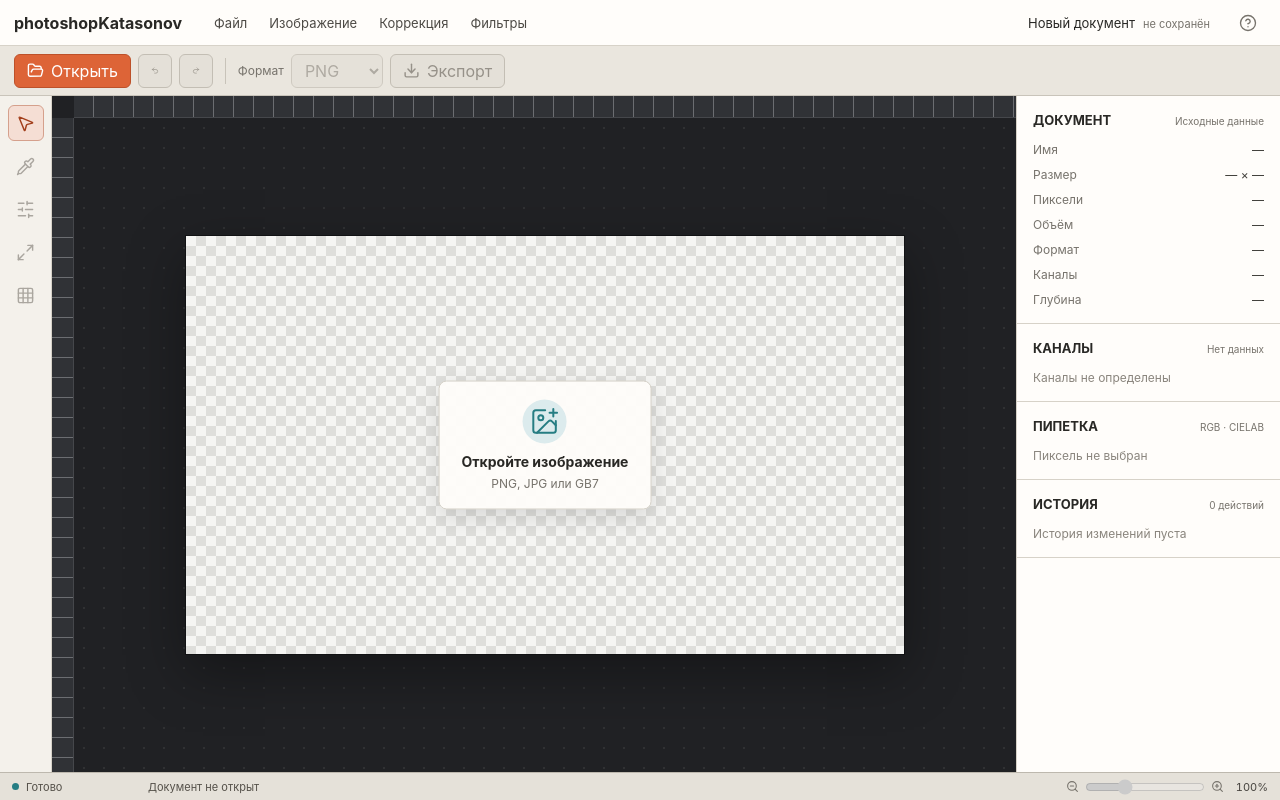
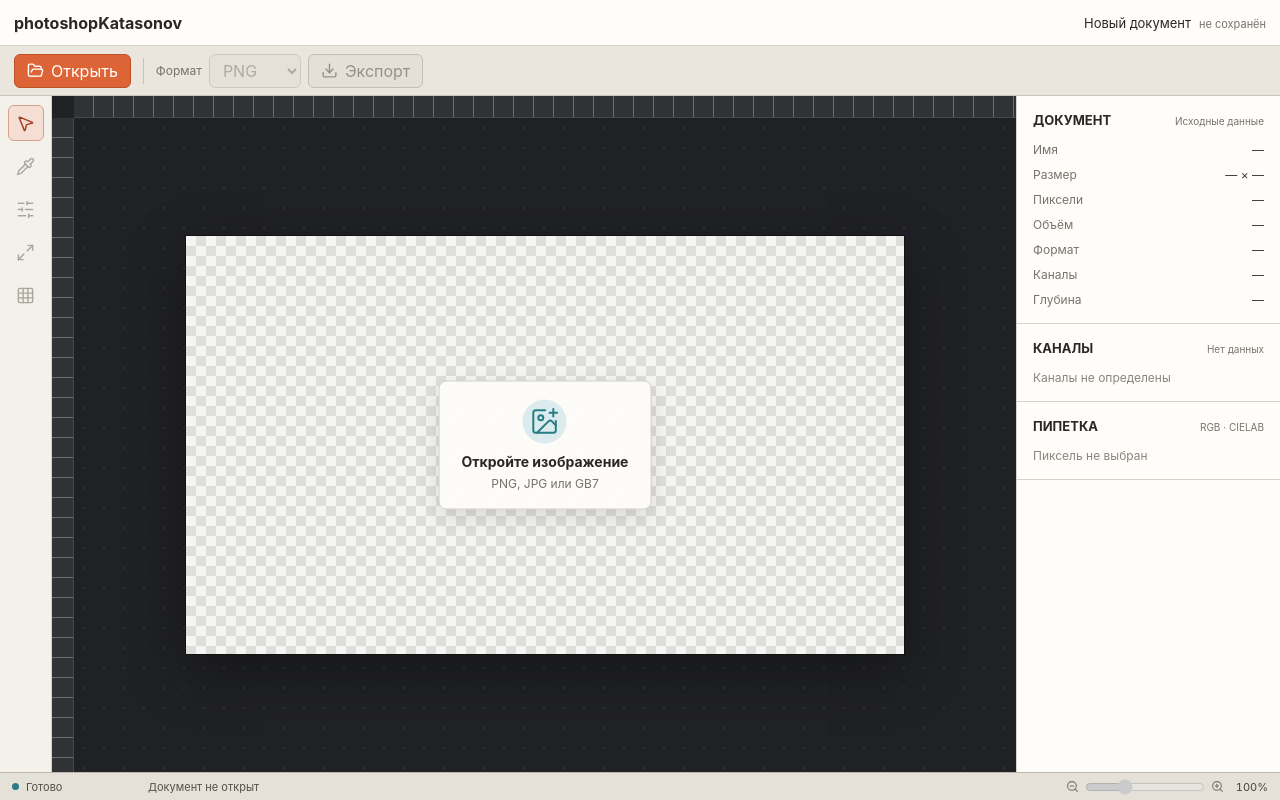
Before and after one commit to NiksonGet/photoshopKatasonov, a React (Vite) app: page / in a window 1280 px wide. Built offline with nearby package versions, Linux system fonts and the light colour scheme.

Commit message:
garbage delete

```diff
--- a/src/App.css
+++ b/src/App.css
@@ -24,8 +24,8 @@
   min-width: 0;
   padding: 0 14px;
   display: grid;
-  grid-template-columns: auto minmax(260px, 1fr) auto 34px;
-  gap: 22px;
+  grid-template-columns: minmax(0, 1fr) auto;
+  gap: 16px;
   align-items: center;
   border-bottom: 1px solid var(--line);
   background: var(--paper-strong);
@@ -39,37 +39,6 @@
 .brand-name {
   font-size: 16px;
   font-weight: 700;
-}
-
-.menu-list {
-  min-width: 0;
-  display: flex;
-  gap: 2px;
-  align-items: center;
-  scrollbar-width: none;
-}
-
-.menu-list::-webkit-scrollbar {
-  display: none;
-}
-
-.menu-list button {
-  height: 30px;
-  padding: 0 10px;
-  border: 0;
-  border-radius: 5px;
-  color: #4d4a45;
-  background: transparent;
-  font-size: 13px;
-}
-
-.menu-list button:not(:disabled):hover {
-  color: #161513;
-  background: #ebe7df;
-}
-
-.menu-list button:disabled {
-  color: #aaa59c;
 }
 
 .document-title {
@@ -92,26 +61,10 @@
   font-size: 11px;
 }
 
-.header-icon-button,
-.icon-command,
 .tool-button {
   display: inline-grid;
   place-items: center;
   padding: 0;
-}
-
-.header-icon-button {
-  width: 32px;
-  height: 32px;
-  border: 0;
-  border-radius: 6px;
-  color: var(--muted);
-  background: transparent;
-}
-
-.header-icon-button:hover {
-  color: var(--text);
-  background: #ebe7df;
 }
 
 .command-bar {
@@ -203,10 +156,6 @@
   color: #fffaf7;
   background: #c98e78;
   cursor: wait;
-}
-
-.icon-command {
-  width: 34px;
 }
 
 .command-separator {
@@ -1629,10 +1578,6 @@ input:focus-visible {
 }
 
 @media (max-width: 900px) {
-  .editor-header {
-    grid-template-columns: auto minmax(180px, 1fr) auto;
-  }
-
   .document-title {
     display: none;
   }
@@ -1653,17 +1598,8 @@ input:focus-visible {
   }
 
   .editor-header {
-    grid-template-columns: auto minmax(0, 1fr) 32px;
-    gap: 10px;
+    grid-template-columns: 1fr;
     padding: 0 10px;
-  }
-
-  .menu-list {
-    overflow-x: auto;
-  }
-
-  .menu-list button {
-    padding: 0 7px;
   }
 
   .editor-layout {
@@ -1786,10 +1722,6 @@ input:focus-visible {
 }
 
 @media (max-width: 480px) {
-  .menu-list button:nth-child(n + 2) {
-    display: none;
-  }
-
   .command-bar {
     gap: 7px;
     padding-inline: 9px;
@@ -1814,8 +1746,7 @@ input:focus-visible {
   }
 
   .export-group label,
-  .command-separator,
-  .command-bar .icon-command {
+  .command-separator {
     display: none;
   }
 
--- a/src/components/CommandBar.tsx
+++ b/src/components/CommandBar.tsx
@@ -1,4 +1,4 @@
-import { Download, FolderOpen, LoaderCircle, Redo2, Undo2 } from 'lucide-react'
+import { Download, FolderOpen, LoaderCircle } from 'lucide-react'
 import type { ExportImageFormat } from '../domain/image'
 
 type CommandBarProps = {
@@ -48,24 +48,6 @@ export function CommandBar({
             }}
           />
         </label>
-        <button
-          className="icon-command"
-          type="button"
-          title="Отменить"
-          aria-label="Отменить"
-          disabled
-        >
-          <Undo2 size={17} />
-        </button>
-        <button
-          className="icon-command"
-          type="button"
-          title="Повторить"
-          aria-label="Повторить"
-          disabled
-        >
-          <Redo2 size={17} />
-        </button>
       </div>
 
       <span className="command-separator" aria-hidden="true" />
--- a/src/components/DocumentPanel.tsx
+++ b/src/components/DocumentPanel.tsx
@@ -57,16 +57,6 @@ export function DocumentPanel({
         sample={pixelSample}
         onToggle={onToggleChannel}
       />
-
-      <section className="inspector-section history-section">
-        <div className="section-heading">
-          <h2>История</h2>
-          <span>{image ? '1 действие' : '0 действий'}</span>
-        </div>
-        <p className="empty-history">
-          {image ? 'Изображение открыто' : 'История изменений пуста'}
-        </p>
-      </section>
     </aside>
   )
 }
--- a/src/components/EditorHeader.tsx
+++ b/src/components/EditorHeader.tsx
@@ -1,5 +1,3 @@
-import { CircleHelp } from 'lucide-react'
-
 type EditorHeaderProps = {
   fileName?: string
 }
@@ -11,27 +9,10 @@ export function EditorHeader({ fileName }: EditorHeaderProps) {
         <span className="brand-name">photoshopKatasonov</span>
       </div>
 
-      <nav className="menu-list" aria-label="Главное меню">
-        <button type="button">Файл</button>
-        <button type="button">
-          Изображение
-        </button>
-        <button type="button">
-          Коррекция
-        </button>
-        <button type="button">
-          Фильтры
-        </button>
-      </nav>
-
       <div className="document-title">
         <span title={fileName}>{fileName ?? 'Новый документ'}</span>
         <small>{fileName ? 'открыт' : 'не сохранён'}</small>
       </div>
-
-      <button className="header-icon-button" type="button" title="Справка" aria-label="Справка">
-        <CircleHelp size={18} strokeWidth={1.8} />
-      </button>
     </header>
   )
 }
```
